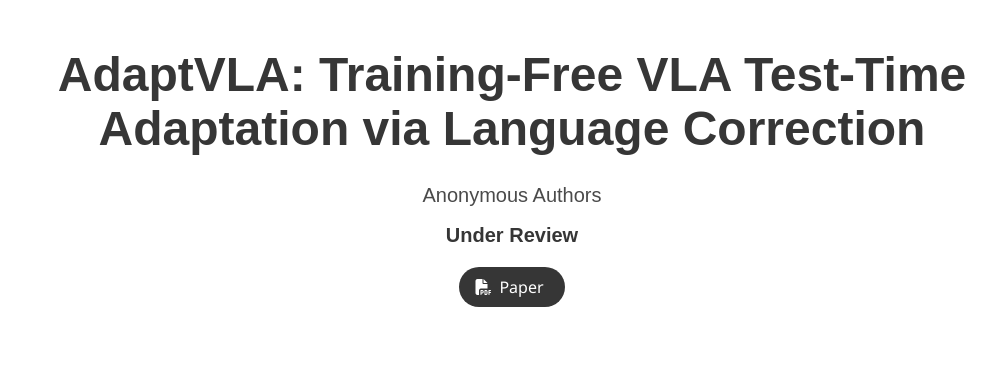
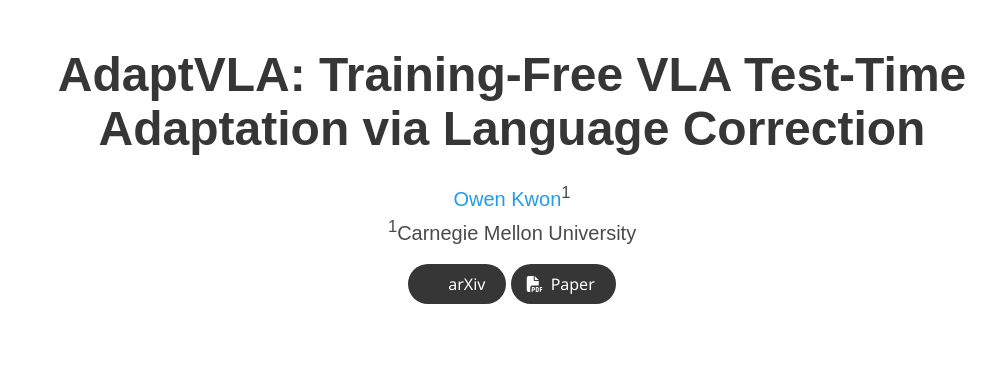
Before and after one commit to adaptvla/adaptvla.github.io, a plain HTML site: page index.html in a window 1280 px wide. Shown: the top 391 px of the page, without its empty margins (128-1124 px from the left). Drawn offline with nearby package versions, Linux system fonts and the light colour scheme; some icons are missing; a web font is replaced by a local one.

Commit message:
update author info

```diff
--- a/index.html
+++ b/index.html
@@ -34,15 +34,27 @@
         <div class="column has-text-centered">
           <h1 class="title is-1 publication-title">AdaptVLA: Training-Free VLA Test-Time Adaptation via Language Correction</h1>
           <div class="is-size-5 publication-authors">
-            <span class="author-block">Anonymous Authors</span>
+            <span class="author-block">
+              <a href="#">Owen Kwon</a><sup>1</sup>
+            </span>
           </div>
 
-          <div class="is-size-5 publication-authors" style="margin-top: 10px;">
-            <span class="author-block"><strong>Under Review</strong></span>
+          <div class="is-size-5 publication-authors">
+            <span class="author-block"><sup>1</sup>Carnegie Mellon University</span>
           </div>
 
           <div class="column has-text-centered">
             <div class="publication-links">
+              <!-- ArXiv Link -->
+              <span class="link-block">
+                <a href="https://arxiv.org/abs/XXXX.XXXXX"
+                   class="external-link button is-normal is-rounded is-dark">
+                  <span class="icon">
+                      <i class="ai ai-arxiv"></i>
+                  </span>
+                  <span>arXiv</span>
+                </a>
+              </span>
               <!-- PDF Link -->
               <span class="link-block">
                 <a href="./Final PT.pdf"
```
